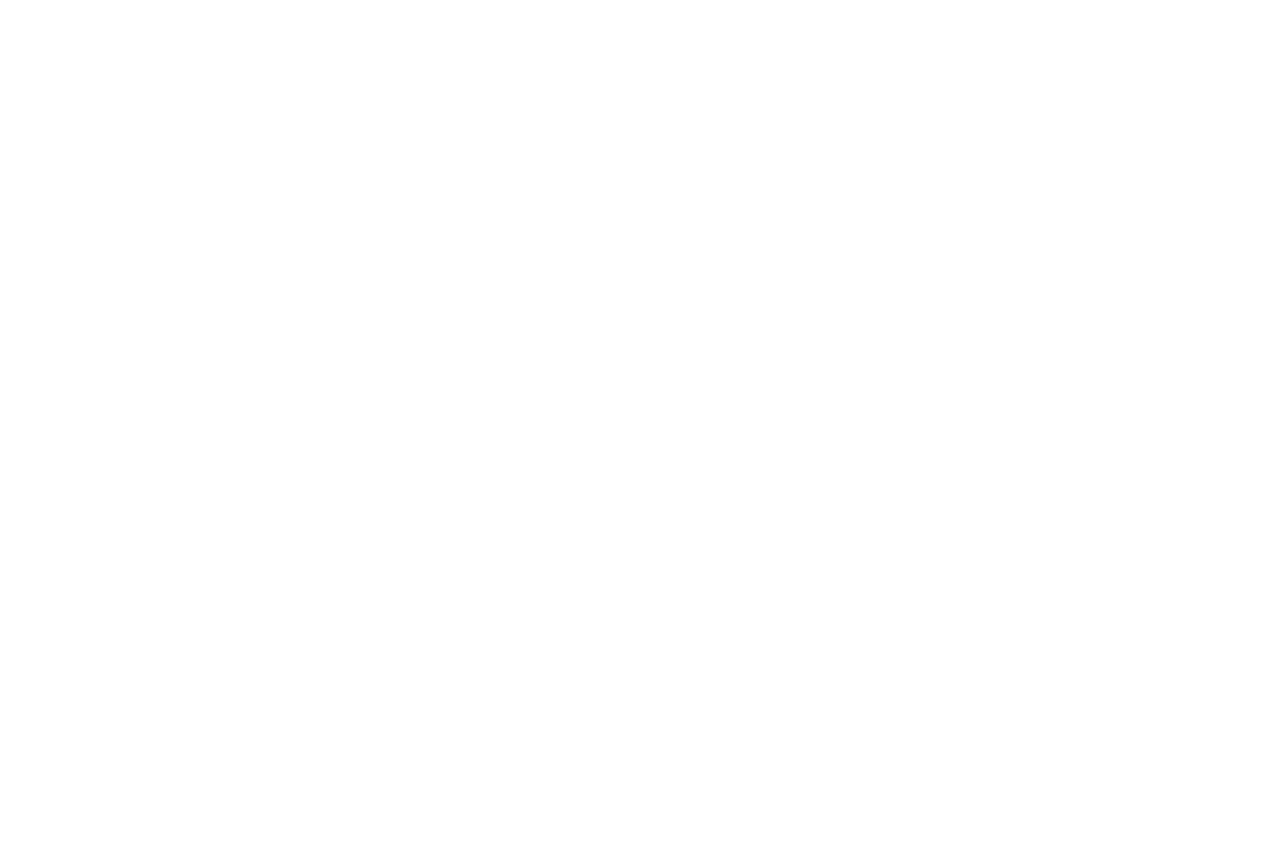
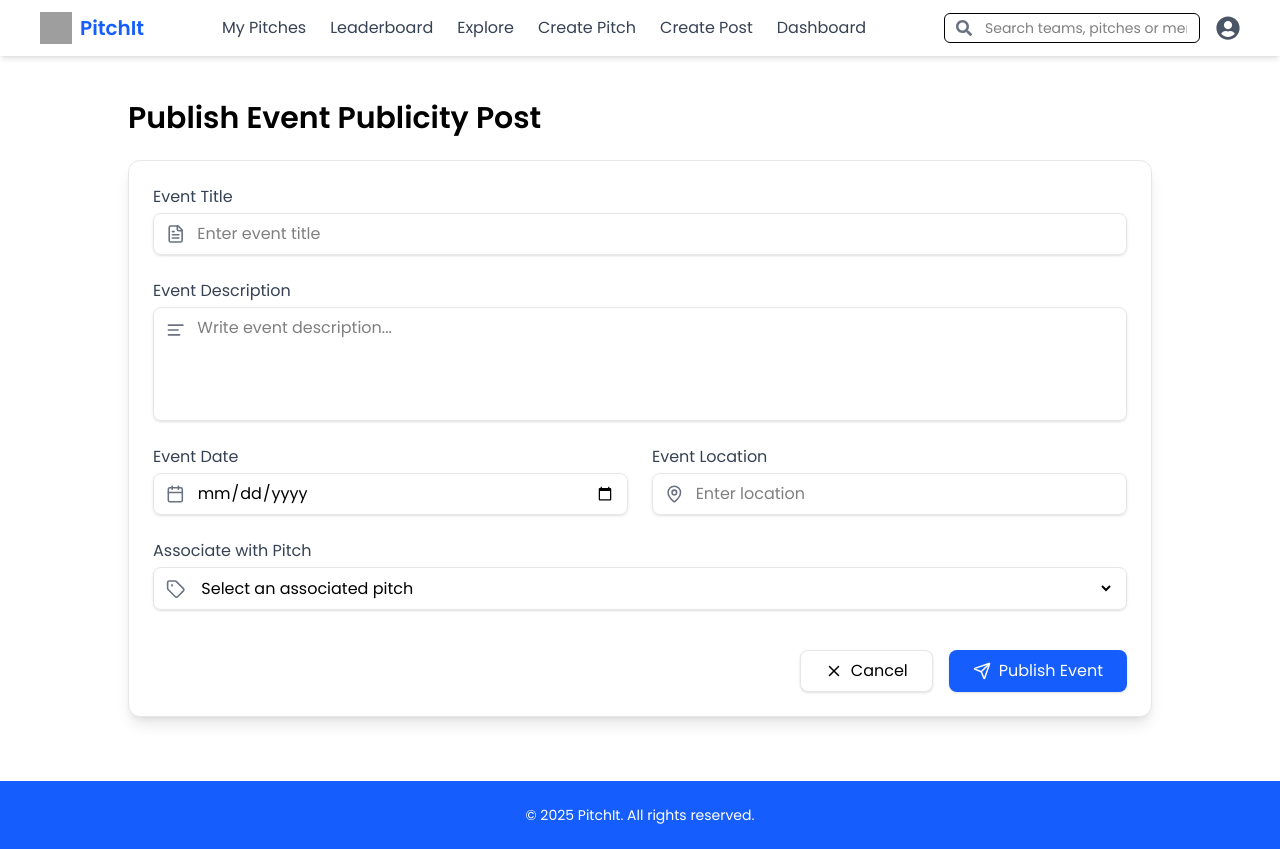
Before and after one commit to SanchitKumbhar/_pitchit_frontend_, a React (Vite) app: page /event-publish in a window 1280 px wide. Before the commit this address had no page. Before the commit the page ends 800 px from the top, so only its background shows below. Built offline with nearby package versions, Linux system fonts and the light colour scheme; grey boxes are pictures that could not be loaded.

Commit message:
add publish event post 15/11

```diff
--- a/src/App.jsx
+++ b/src/App.jsx
@@ -11,7 +11,9 @@
 import JoinedTeams from './pages/JoinedTeams.jsx';
 import Explore from './pages/Explore.jsx';
 import CreatePost from './pages/CreatePost.jsx';
-import Leaderboard from './pages/Leaderboard.jsx'
+import Leaderboard from './pages/Leaderboard.jsx';
+import EventForm from './pages/EventForm.jsx'
+
 
 function App() {
   return (
@@ -26,6 +28,7 @@
         <Route path="/explore" element={<Explore />} />
         <Route path="/create-post" element={<CreatePost />} />
         <Route path="/leaderboard" element={<Leaderboard />} />
+        <Route path="/event-publish" element={<EventForm />} />
 
 
 
--- /dev/null
+++ b/src/pages/EventForm.jsx
@@ -0,0 +1,117 @@
+
+import React from "react";
+import Navbar2 from "../components/Navbar2.jsx";
+import Footer from "../components/Footer.jsx";
+import { FileText, AlignLeft, Calendar, MapPin, Tag, X, Send } from "lucide-react";
+
+function EventForm() {
+  return (
+    <div>
+      <Navbar2 />
+
+      <div className="w-full px-4 py-6 md:px-10 lg:px-32">
+
+        <h1 className="text-2xl md:text-3xl mt-5 font-bold mb-6">
+          Publish Event Publicity Post
+        </h1>
+
+        <div className="bg-white shadow-lg border border-gray-200 rounded-xl p-4 sm:p-6 space-y-6">
+
+          <div>
+            <label className="block text-gray-700 font-medium mb-1">
+              Event Title
+            </label>
+            <div className="flex items-center gap-3 border border-gray-200 rounded-lg px-3 py-2 shadow-sm">
+              <FileText size={20} className="text-gray-500" />
+              <input
+                type="text"
+                placeholder="Enter event title"
+                className="w-full bg-transparent outline-none"
+              />
+            </div>
+          </div>
+
+          <div>
+            <label className="block text-gray-700 font-medium mb-1">
+              Event Description
+            </label>
+
+            <div className="flex items-start gap-3 border border-gray-200 rounded-lg px-3 py-2 shadow-sm">
+              <AlignLeft size={20} className="text-gray-500 mt-1" />
+              <textarea
+                rows="4"
+                placeholder="Write event description..."
+                className="w-full bg-transparent outline-none resize-none"
+              ></textarea>
+            </div>
+          </div>
+
+          <div className="grid grid-cols-1 md:grid-cols-2 gap-4 sm:gap-6">
+
+            <div>
+              <label className="block text-gray-700 font-medium mb-1">
+                Event Date
+              </label>
+              <div className="flex items-center gap-3 border border-gray-200 rounded-lg px-3 py-2 shadow-sm">
+                <Calendar size={20} className="text-gray-500" />
+                <input
+                  type="date"
+                  className="w-full bg-transparent outline-none"
+                />
+              </div>
+            </div>
+
+            <div>
+              <label className="block text-gray-700 font-medium mb-1">
+                Event Location
+              </label>
+              <div className="flex items-center gap-3 border border-gray-200 rounded-lg px-3 py-2 shadow-sm">
+                <MapPin size={20} className="text-gray-500" />
+                <input
+                  type="text"
+                  placeholder="Enter location"
+                  className="w-full bg-transparent outline-none"
+                />
+              </div>
+            </div>
+
+          </div>
+
+          <div>
+            <label className="block text-gray-700 font-medium mb-1">
+              Associate with Pitch
+            </label>
+            <div className="flex items-center gap-3 border border-gray-200 rounded-lg px-3 py-2 shadow-sm">
+              <Tag size={20} className="text-gray-500" />
+              <select className="w-full bg-transparent outline-none">
+                <option>Select an associated pitch</option>
+                <option>Pitch 1</option>
+                <option>Pitch 2</option>
+                <option>Pitch 3</option>
+              </select>
+            </div>
+          </div>
+
+          <div className="flex flex-col sm:flex-row justify-end gap-3 sm:gap-4 pt-4">
+
+            <button className="flex items-center gap-2 px-6 py-2 rounded-lg border border-gray-200 bg-white shadow-sm hover:bg-gray-100 transition">
+              <X size={18} />
+              Cancel
+            </button>
+
+            <button className="flex items-center gap-2 px-6 py-2 rounded-lg bg-blue-600 text-white shadow-sm hover:bg-blue-700 transition">
+              <Send size={18} />
+              Publish Event
+            </button>
+
+          </div>
+
+        </div>
+      </div>
+
+      <Footer />
+    </div>
+  );
+}
+
+export default EventForm;
--- a/src/pages/Leaderboard.jsx
+++ b/src/pages/Leaderboard.jsx
@@ -30,7 +30,7 @@
     <div className="min-h-screen">
       <Navbar2 />
 
-      <div className="w-full p-6 space-y-8 sm:p-6 md:p-10 lg:px-20">
+      <div className="w-full p-6 space-y-8 sm:p-6 md:p-10 lg:px-30">
 
         <h1 className="text-4xl font-extrabold flex items-center gap-3 text-gray-800">
           <Trophy className="w-8 h-8 text-blue-600" /> Leaderboard
```
